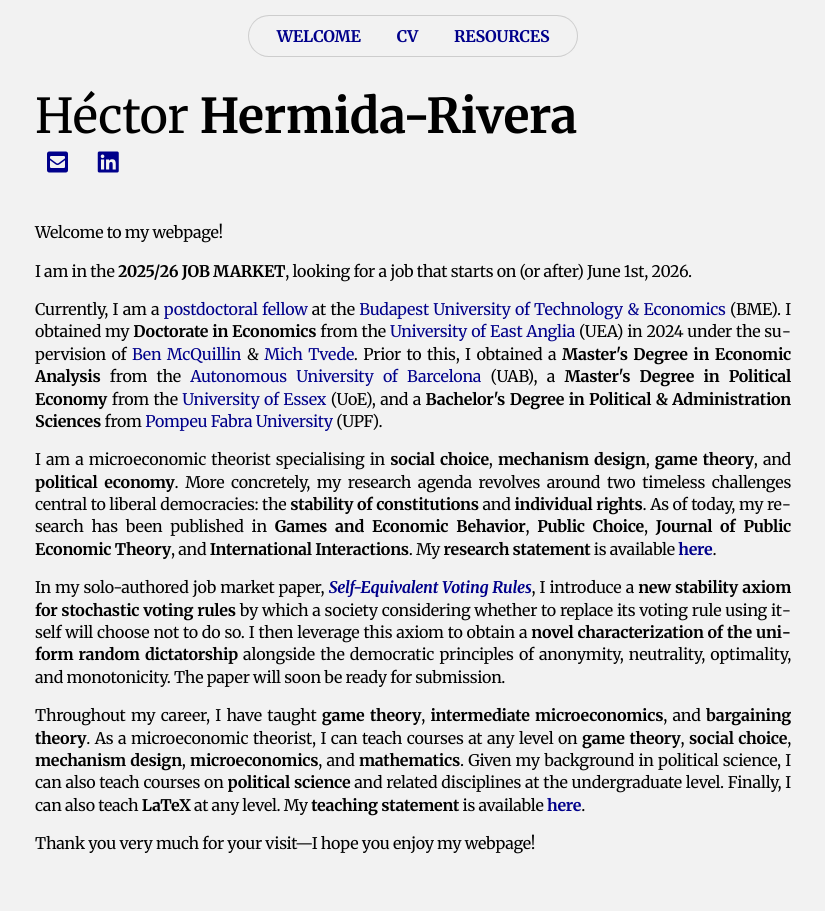
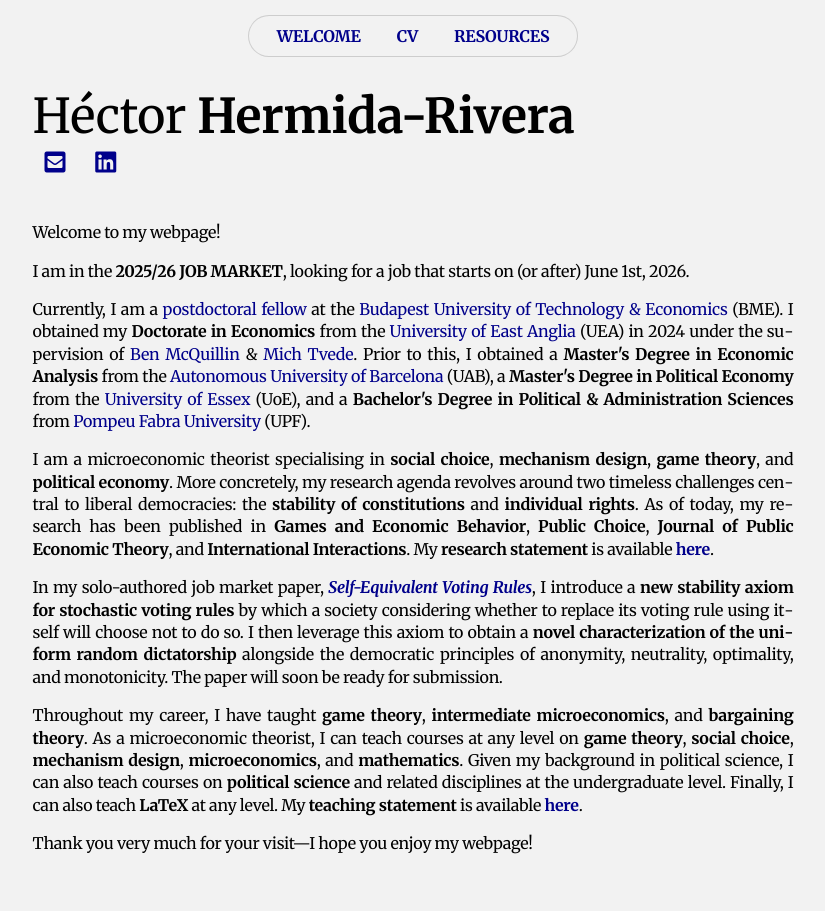
Before and after one commit to HectorHermidaRivera/hectorhermidarivera.github.io, a Jekyll site: the page built from index.md, in a window 1280 px wide. Shown: the whole page, without its empty margins (227-1052 px from the left). Built offline with Jekyll 4.4.1, drawn with Linux system fonts in a browser that asks for light colours; a style sheet for code colours, icons or effects is not loaded.

Commit message:
Update style.css

```diff
--- a/assets/css/style.css
+++ b/assets/css/style.css
@@ -88,7 +88,7 @@ p {
 /* CONTENT */
 
 .content {
-  max-width: 1005px;
+  max-width: 1010px;
   width: 100%;
   margin-left: auto;
   margin-right: auto;
```
